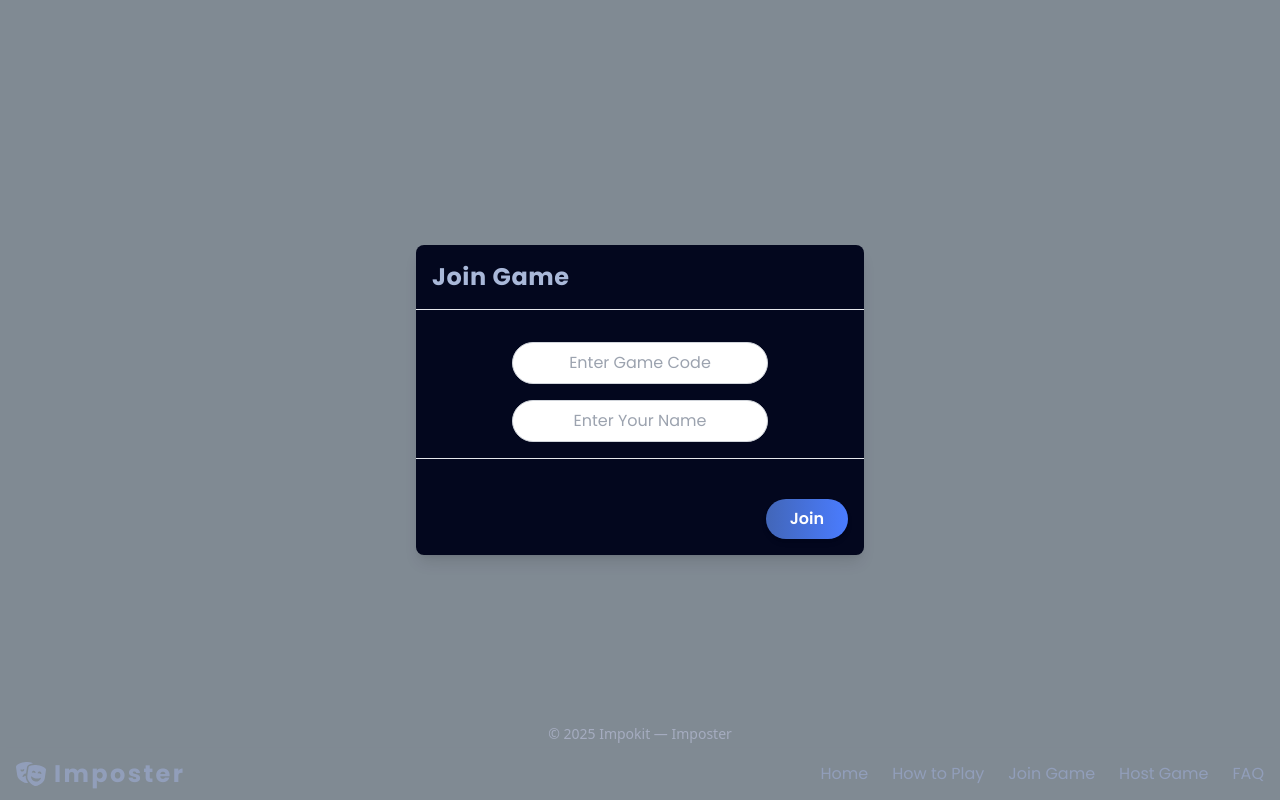
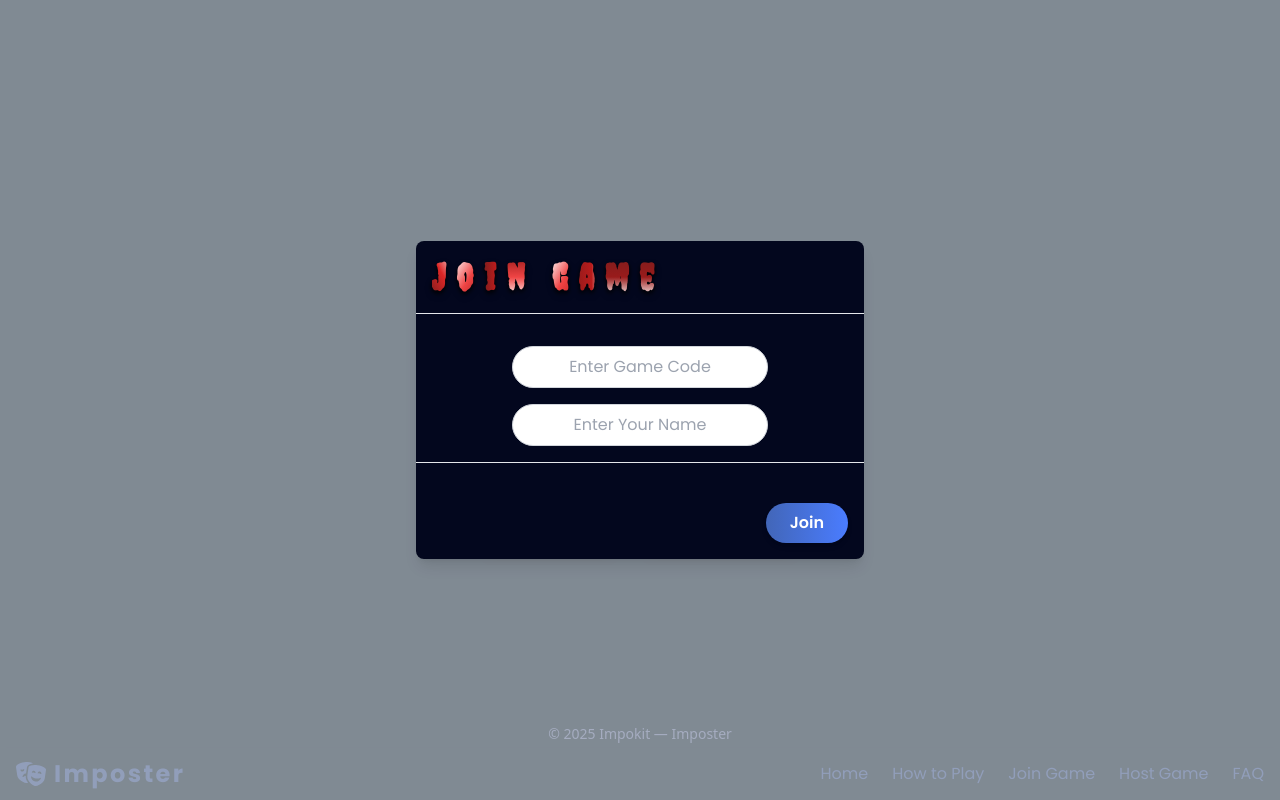
Before and after one commit to Impokit/Imposter, a Vue app in the folder cli/: page / in a window 1280 px wide. Both pictures are taken after a click on the button "Join Game". Built offline with nearby package versions, Linux system fonts and the light colour scheme.

Commit message:
Nice font for Homepage + nice colors for title

```diff
--- a/cli/src/views/Home.vue
+++ b/cli/src/views/Home.vue
@@ -1,24 +1,73 @@
 <template>
   <div class="h-dvh">
+    <link
+      href="https://fonts.googleapis.com/css2?family=Creepster&display=swap"
+      rel="stylesheet"
+    />
     <main class="flex h-full flex-col items-center justify-center gap-20">
       <section>
         <h1
-                    class="text-center text-[72px] font-extrabold tracking-[10.8px] font-poppins bg-gradient-to-b from-[#6d6875]  to-[#6a040f] inline-block text-transparent bg-clip-text">
-                    IMPOSTER
+          style="font-family: 'Creepster', cursive"
+          class="text-[100px] text-transparent text-center tracking-[10.8px] bg-clip-text drop-shadow-[0_2px_2px_rgba(0,0,0,0.6)]"
+        >
+          <span
+            class="text-transparent bg-clip-text bg-gradient-to-tr from-red-900 via-red-600 to-white drop-shadow-[0_2px_2px_rgba(0,0,0,0.6)]"
+            >I</span
+          >
+          <span
+            class="text-transparent bg-clip-text bg-gradient-to-tl from-red-800 via-red-500 to-white drop-shadow-[0_2px_2px_rgba(0,0,0,0.6)]"
+            >M</span
+          >
+          <span
+            class="text-transparent bg-clip-text bg-gradient-to-r from-red-900 via-red-700 to-white drop-shadow-[0_2px_2px_rgba(0,0,0,0.6)]"
+            >P</span
+          >
+          <span
+            class="text-transparent bg-clip-text bg-gradient-to-b from-red-800 via-red-500 to-white drop-shadow-[0_2px_2px_rgba(0,0,0,0.6)]"
+            >O</span
+          >
+          <span
+            class="text-transparent bg-clip-text bg-gradient-to-tr from-red-900 via-red-600 to-white drop-shadow-[0_2px_2px_rgba(0,0,0,0.6)]"
+            >S</span
+          >
+          <span
+            class="text-transparent bg-clip-text bg-gradient-to-tl from-red-700 via-red-500 to-white drop-shadow-[0_2px_2px_rgba(0,0,0,0.6)]"
+            >T</span
+          >
+          <span
+            class="text-transparent bg-clip-text bg-gradient-to-r from-red-800 via-red-700 to-white drop-shadow-[0_2px_2px_rgba(0,0,0,0.6)]"
+            >E</span
+          >
+          <span
+            class="text-transparent bg-clip-text bg-gradient-to-b from-red-900 via-red-800 to-white drop-shadow-[0_2px_2px_rgba(0,0,0,0.6)]"
+            >R</span
+          >
         </h1>
-                <p class="text-center text-[30px] text-[#C2DCFF] tracking-[2.4px] font-poppins">Guess. Reveal. Win.</p>
+        <p
+          class="text-center text-[30px] text-[#C2DCFF] tracking-[2.4px] font-poppins"
+        >
+          Guess. Reveal. Win.
+        </p>
       </section>
       <section>
-                <div class="flex flex-row items-center justify-center gap-4">
-                    <button @click="showJoinGamePopup = true"
-                        class="bg-gradient-to-r from-[#4266B8] to-[#4A7CFF] flex items-center gap-2 px-4 py-2 rounded-full active:scale-95 shadow-md hover:shadow-lg transition">
+        <div class="flex flex-row gap-4">
+          <button
+            @click="showJoinGamePopup = true"
+            class="bg-gradient-to-r from-[#4266B8] to-[#4A7CFF] flex gap-2 px-4 py-2 rounded-full active:scale-95 shadow-md hover:shadow-lg transition"
+          >
             <JoinPlus color="#ffffff" />
-                        <span class="font-semibold text-[16px] text-white font-poppins">Join Game</span>
+            <span class="font-semibold text-[16px] text-white font-poppins"
+              >Join Game</span
+            >
           </button>
-                    <button @click="handleCreateGame"
-                        class="bg-gradient-to-r from-[#222E47] to-[#233D75] flex items-center gap-2 px-4 py-2 rounded-full active:scale-95 shadow-md hover:shadow-lg transition">
+          <button
+            @click="handleCreateGame"
+            class="bg-gradient-to-r from-[#222E47] to-[#233D75] flex items-center gap-2 px-4 py-2 rounded-full active:scale-95 shadow-md hover:shadow-lg transition"
+          >
             <PersonPlus color="#ffffff" />
-                        <span class="font-semibold text-[16px] text-white font-poppins">Host a Game</span>
+            <span class="font-semibold text-[16px] text-white font-poppins"
+              >Host a Game</span
+            >
           </button>
         </div>
       </section>
@@ -33,22 +82,75 @@
     <!-- Join Game Popup -->
     <popup :show="showJoinGamePopup" @update:show="showJoinGamePopup = false">
       <template #header>
-                <h3 class="text-2xl font-bold text-center text-[#A9B8D9] tracking-wide font-poppins">Join Game</h3>
+        <div class="flex justify-center">
+          <link
+            href="https://fonts.googleapis.com/css2?family=Creepster&display=swap"
+            rel="stylesheet"
+          />
+          <h3
+            style="font-family: 'Creepster', cursive"
+            class="text-4xl font-bold text-transparent text-center tracking-[10.8px] bg-clip-text drop-shadow-[0_2px_2px_rgba(0,0,0,0.6)]"
+          >
+            <span
+              class="text-transparent bg-clip-text bg-gradient-to-tr from-red-900 via-red-600 to-white drop-shadow-[0_2px_2px_rgba(0,0,0,0.6)]"
+              >J</span
+            >
+            <span
+              class="text-transparent bg-clip-text bg-gradient-to-tl from-red-800 via-red-500 to-white drop-shadow-[0_2px_2px_rgba(0,0,0,0.6)]"
+              >o</span
+            >
+            <span
+              class="text-transparent bg-clip-text bg-gradient-to-r from-red-900 via-red-700 to-white drop-shadow-[0_2px_2px_rgba(0,0,0,0.6)]"
+              >i</span
+            >
+            <span
+              class="text-transparent bg-clip-text bg-gradient-to-b from-red-800 via-red-500 to-white drop-shadow-[0_2px_2px_rgba(0,0,0,0.6)]"
+              >n</span
+            >
+            <span class="px-2"></span>
+            <span
+              class="text-transparent bg-clip-text bg-gradient-to-tl from-red-700 via-red-500 to-white drop-shadow-[0_2px_2px_rgba(0,0,0,0.6)]"
+              >g</span
+            >
+            <span
+              class="text-transparent bg-clip-text bg-gradient-to-r from-red-800 via-red-700 to-white drop-shadow-[0_2px_2px_rgba(0,0,0,0.6)]"
+              >a</span
+            >
+            <span
+              class="text-transparent bg-clip-text bg-gradient-to-b from-red-900 via-red-800 to-white drop-shadow-[0_2px_2px_rgba(0,0,0,0.6)]"
+              >m</span
+            >
+            <span
+              class="text-transparent bg-clip-text bg-gradient-to-b from-red-900 via-red-800 to-white drop-shadow-[0_2px_2px_rgba(0,0,0,0.6)]"
+              >e</span
+            >
+          </h3>
+        </div>
       </template>
 
       <template #body>
         <div class="flex flex-col gap-4 items-center mt-4">
-                    <input v-model="gameCode" type="text" placeholder="Enter Game Code"
-                        class="w-64 text-center border border-gray-300 rounded-full px-4 py-2 focus:outline-none focus:ring-2 focus:ring-[#4A7CFF] font-poppins" />
-                    <input v-model="playerName" type="text" placeholder="Enter Your Name"
-                        class="w-64 text-center border border-gray-300 rounded-full px-4 py-2 focus:outline-none focus:ring-2 focus:ring-[#4A7CFF] font-poppins" />
+          <input
+            v-model="gameCode"
+            type="text"
+            placeholder="Enter Game Code"
+            class="w-64 text-center border border-gray-300 rounded-full px-4 py-2 focus:outline-none focus:ring-2 focus:ring-[#4A7CFF] font-poppins"
+          />
+          <input
+            v-model="playerName"
+            type="text"
+            placeholder="Enter Your Name"
+            class="w-64 text-center border border-gray-300 rounded-full px-4 py-2 focus:outline-none focus:ring-2 focus:ring-[#4A7CFF] font-poppins"
+          />
         </div>
       </template>
 
       <template #footer>
         <div class="flex justify-center mt-6">
-                    <button @click="handleJoinGame"
-                        class="bg-gradient-to-r from-[#4266B8] to-[#4A7CFF] px-6 py-2 rounded-full text-white font-semibold font-poppins shadow-md hover:shadow-lg transition">
+          <button
+            @click="handleJoinGame"
+            class="bg-gradient-to-r from-[#4266B8] to-[#4A7CFF] px-6 py-2 rounded-full text-white font-semibold font-poppins shadow-md hover:shadow-lg transition"
+          >
             Join
           </button>
         </div>
@@ -58,23 +160,23 @@
 </template>
 
 <script setup>
-import { ref } from 'vue'
-import { useRouter } from 'vue-router'
-import PersonPlus from '../assets/PersonPlus.vue'
-import JoinPlus from '../assets/JoinPlus.vue'
-import popup from '../components/popup.vue'
+import { ref } from "vue";
+import { useRouter } from "vue-router";
+import PersonPlus from "../assets/PersonPlus.vue";
+import JoinPlus from "../assets/JoinPlus.vue";
+import popup from "../components/popup.vue";
 
-const playerName = ref('')
-const gameCode = ref('')
-const router = useRouter()
-const showJoinGamePopup = ref(false)
+const playerName = ref("");
+const gameCode = ref("");
+const router = useRouter();
+const showJoinGamePopup = ref(false);
 
 function handleJoinGame() {
-    router.push({ path: `/game/${gameCode.value}` })
+  router.push({ path: `/game/${gameCode.value}` });
 }
 
 function handleCreateGame() {
-    console.log('Creating new game with player:', playerName.value)
+  console.log("Creating new game with player:", playerName.value);
 }
 </script>
 
```
Lines whose indentation alone changed are shown as unchanged.
